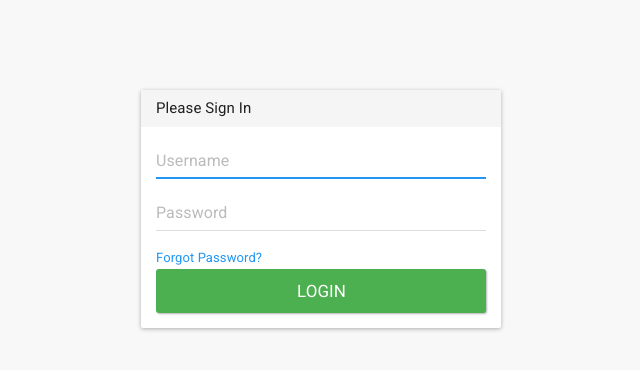
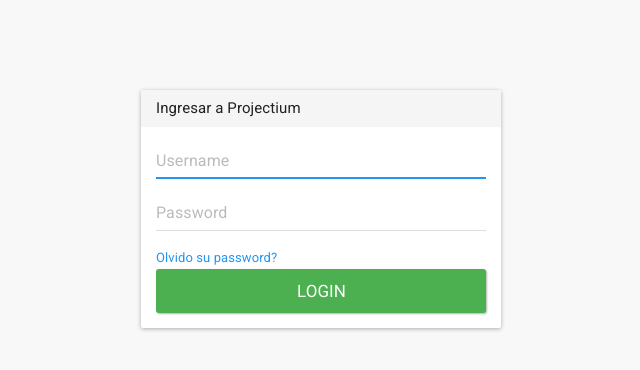
Before and after one commit to Darthcjba/GCC, a Django app: template project/templates/authentication/login.html in a window 1280 px wide. Shown: the top 370 px of the page, without its empty margins (319-959 px from the left). Run offline with Django 3.2, Linux system fonts and the light colour scheme; the template is opened without the code that fills it, so the values that code supplies are empty; parts of the project's set-up code (start-up, migrations or seed data) failed here and were passed over; some libraries are stand-ins or nearby versions.

Commit message:
Refactorizacion de codigo repetido

```diff
--- a/project/templates/authentication/login.html
+++ b/project/templates/authentication/login.html
@@ -1,36 +1,31 @@
-{% extends 'base.html' %}
+{% extends 'authentication/base.html' %}
 
 {% block content %}
-    <div class="container">
-        <div class="row">
-            <div class="col-md-4 col-md-offset-4">
-                <div class="login-panel panel panel-default">
+
     <div class="panel-heading">
-                        <h3 class="panel-title">Please Sign In</h3>
+        <h3 class="panel-title">Ingresar a Projectium</h3>
     </div>
     <div class="panel-body">
         {% if form.errors %}
-                            <p>Your username and password didn't match. Please try again.</p>
+            <p>Su username y password no coinciden. Vuelva a intentar.</p>
         {% endif %}
         <form role="form" method="post" action="{% url 'project:login' %}">
             {% csrf_token %}
             <fieldset>
                 <div class="form-group">
-                                    <input class="form-control" placeholder="Username" id="id_username" name="username" autofocus type="text">
+                    <input class="form-control" placeholder="Username" id="id_username" name="username" autofocus
+                           type="text">
                 </div>
                 <div class="form-group">
-                                    <input class="form-control" placeholder="Password" id="id_password" name="password" type="password" value="">
+                    <input class="form-control" placeholder="Password" id="id_password" name="password" type="password"
+                           value="">
                 </div>
                 <!-- Change this to a button or input when using this as a form -->
-                                <a href="{% url 'project:password_reset' %}">Forgot Password?</a>
+                <a href="{% url 'project:password_reset' %}">Olvido su password?</a>
                 <input type="submit" value="Login" class="btn btn-lg btn-success btn-block"/>
-                                <input type="hidden" name="next" value="" />
+                <input type="hidden" name="next" value=""/>
             </fieldset>
         </form>
     </div>
-                </div>
-            </div>
-        </div>
-    </div>
 
 {% endblock %}
```
Lines whose indentation alone changed are shown as unchanged.
